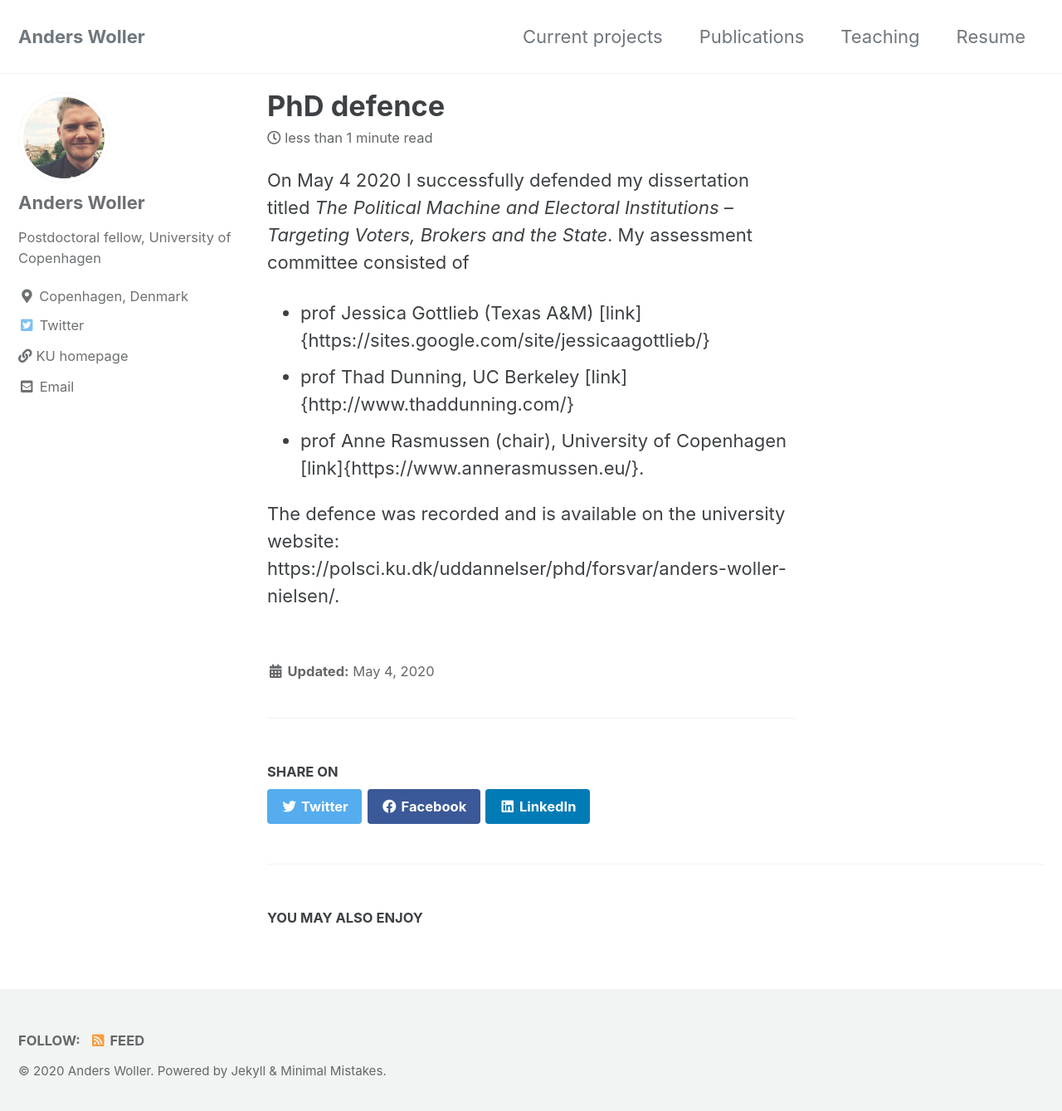
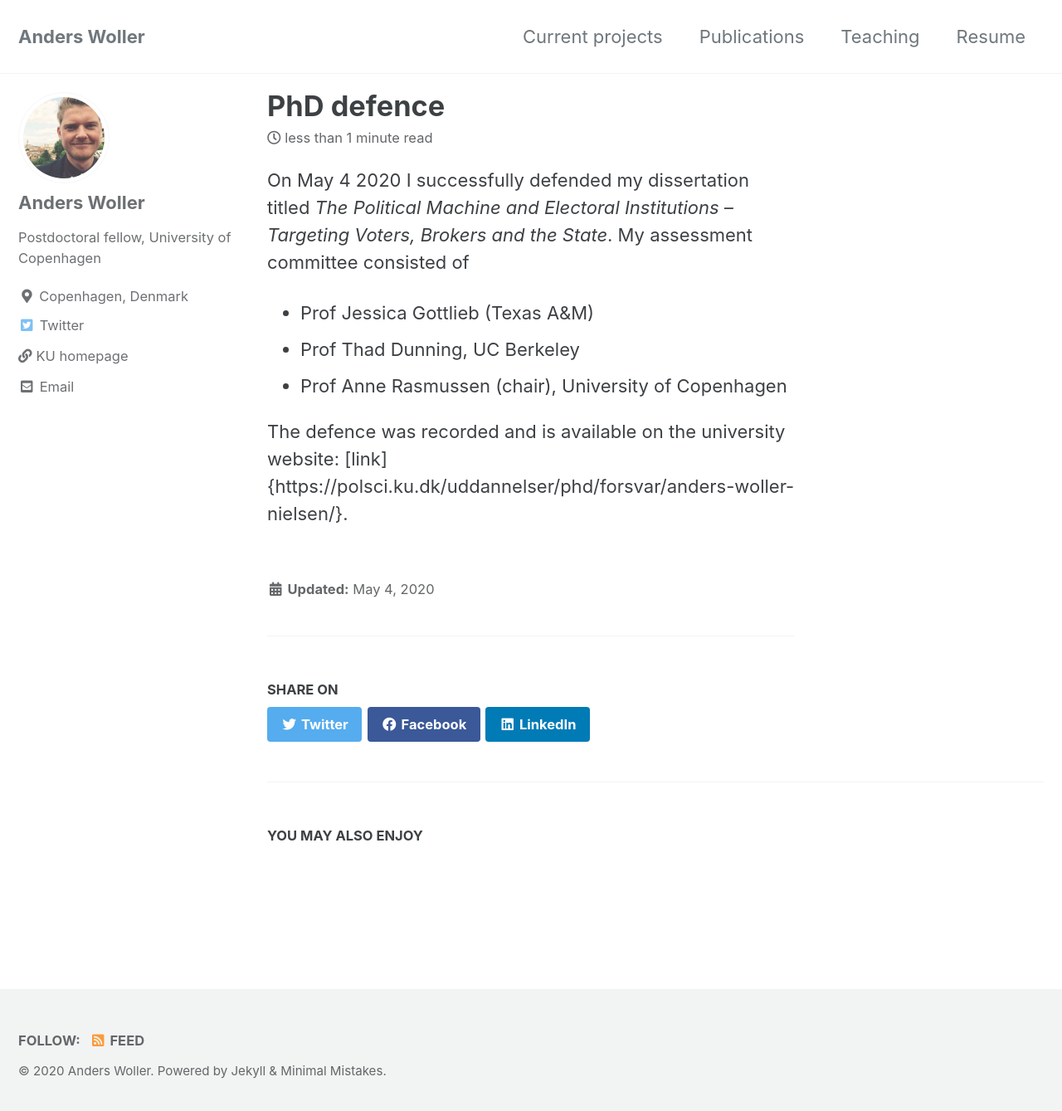
Before and after one commit to AndersWoller/AndersWoller.github.io, a Jekyll site: the page built from _posts/2020-04-04-defense.md, in a window 1280 px wide and 1347 px high. Shown: the top 1339 px of the window at 83% size. Built offline with Jekyll 4.4.1, drawn with Linux system fonts in a browser that asks for light colours; cached includes are drawn as plain includes.

Commit message:
Update 2020-04-04-defense.md

```diff
--- a/_posts/2020-04-04-defense.md
+++ b/_posts/2020-04-04-defense.md
@@ -5,8 +5,8 @@
 
 
 On May 4 2020 I successfully defended my dissertation titled *The Political Machine and Electoral Institutions -- Targeting Voters, Brokers and the State*. My assessment committee consisted of
-* prof Jessica Gottlieb (Texas A&M) [link]{https://sites.google.com/site/jessicaagottlieb/}
-* prof Thad Dunning, UC Berkeley [link]{http://www.thaddunning.com/}
-* prof Anne Rasmussen (chair), University of Copenhagen [link]{https://www.annerasmussen.eu/}.
+* Prof Jessica Gottlieb (Texas A&M)
+* Prof Thad Dunning, UC Berkeley
+* Prof Anne Rasmussen (chair), University of Copenhagen
 
-The defence was recorded and is available on the university website: https://polsci.ku.dk/uddannelser/phd/forsvar/anders-woller-nielsen/.
+The defence was recorded and is available on the university website: [link]{https://polsci.ku.dk/uddannelser/phd/forsvar/anders-woller-nielsen/}.
```
